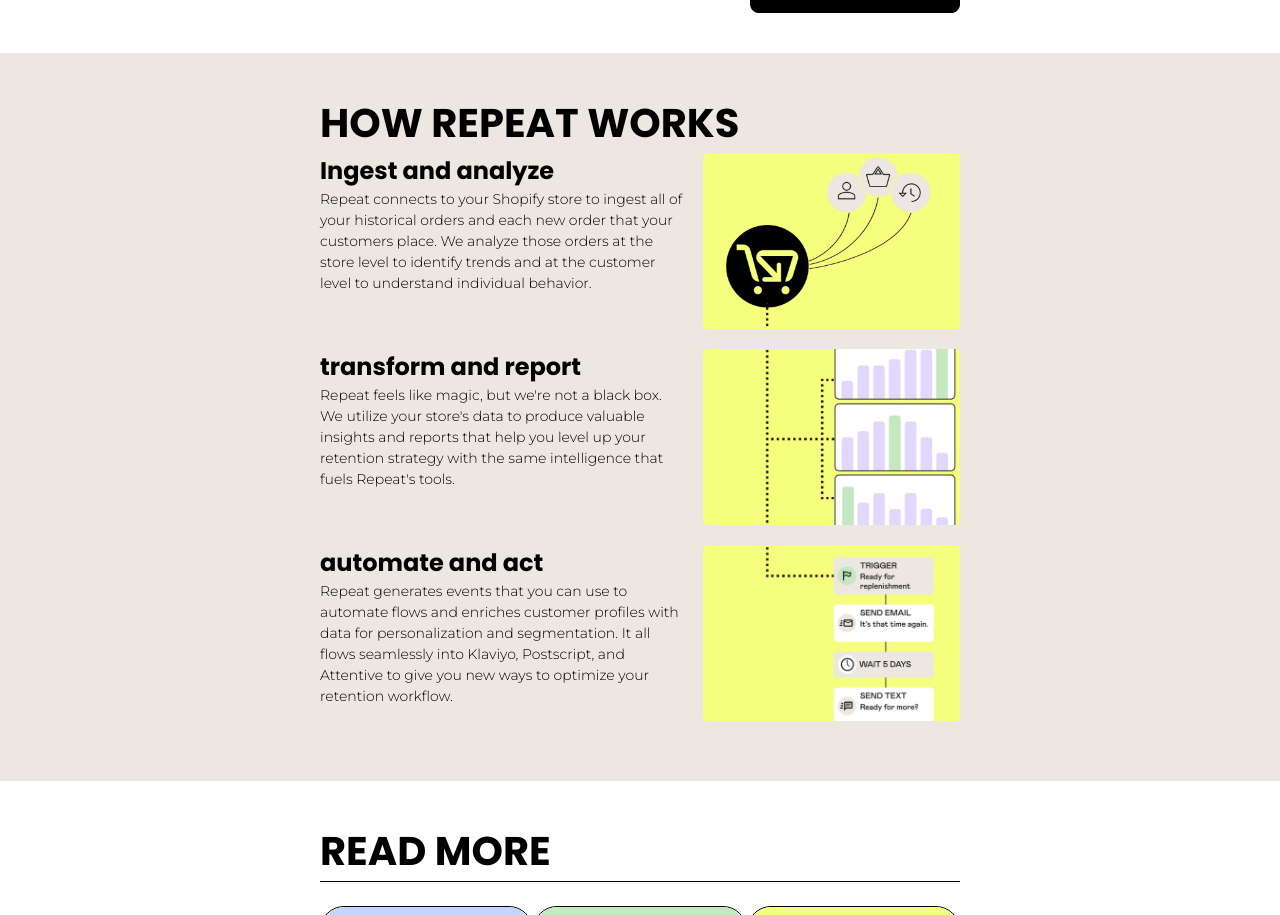
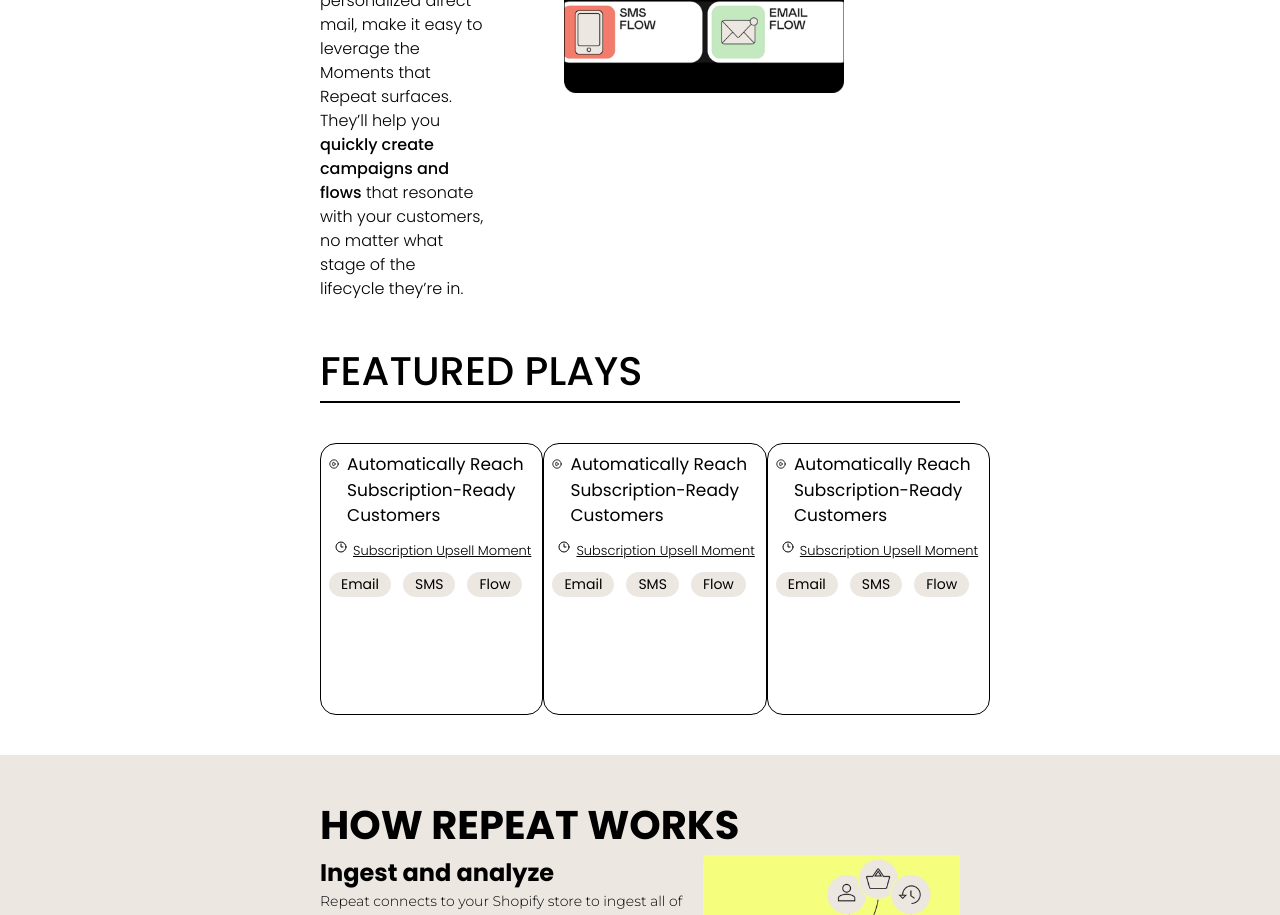
Before and after one commit to JEWOOLAFAVOUR/Get-Repeat, a React (Vite) app: page / in a window 1280 px wide. Shown: the part 2200-3115 px from the top of the page. Built offline with nearby package versions, Linux system fonts and the light colour scheme.

Commit message:
feat: enhance Activate component with featured plays and improved layout

```diff
--- a/src/components/Activate.tsx
+++ b/src/components/Activate.tsx
@@ -1,22 +1,90 @@
 import React from "react";
 import activate_1 from "../assets/images/activate_1.png";
+import { CirclePlay, Clock3 } from "lucide-react";
 
 const Activate: React.FC = () => {
+  const featuredData = [
+    {
+      id: 1,
+      title: "Automatically Reach Subscription-Ready Customers",
+      type: "Subscription Upsell Moment",
+      sendType: ["Email", "SMS", "Flow"],
+      description:
+        "Identify and connect with customers on the verge of placing a subscription order via email or sms",
+    },
+    {
+      id: 2,
+      title: "Automatically Reach Subscription-Ready Customers",
+      type: "Subscription Upsell Moment",
+      sendType: ["Email", "SMS", "Flow"],
+      description:
+        "Identify and connect with customers on the verge of placing a subscription order via email or sms",
+    },
+    {
+      id: 3,
+      title: "Automatically Reach Subscription-Ready Customers",
+      type: "Subscription Upsell Moment",
+      sendType: ["Email", "SMS", "Flow"],
+      description:
+        "Identify and connect with customers on the verge of placing a subscription order via email or sms",
+    },
+  ];
   return (
     <div className="bg-white py-10 px-80">
       <h1 className="uppercase text-[40px] font-bold">
         Activate Moments With Plays
       </h1>
-      <div className="flex">
-        <p className="text-[16px] font-light">
-          The key to simplifying your work without sacrificing performance:
+      <div className="flex mr-30">
+        <p className="text-[16px] font-light mr-20">
+          <span className="font-medium">
+            The key to simplifying your work without sacrificing performance:
+          </span>
           ready-made Plays, like Moment-specific flows, dynamic email banners,
           and personalized direct mail, make it easy to leverage the Moments
-          that Repeat surfaces. They’ll help you quickly create campaigns and
-          flows that resonate with your customers, no matter what stage of the
+          that Repeat surfaces. They’ll help you{" "}
+          <span className="font-medium">
+            quickly create campaigns and flows
+          </span>{" "}
+          that resonate with your customers, no matter what stage of the
           lifecycle they’re in.
         </p>
-        <img src={activate_1} alt="activate_logo" className="h-60 w-full" />
+        <img src={activate_1} alt="activate_logo" className="h-80 w-full" />
+      </div>
+
+      {/* featured plays */}
+      <div className="mt-10">
+        <h1 className="text-[40px] font-medium uppercase">Featured Plays</h1>
+        <div className="h-px border" />
+        <div className="flex justify-between mt-10">
+          {featuredData.map((data) => {
+            return (
+              <div key={data.id} className="h-68 w-68 border rounded-2xl p-2">
+                <div className="flex">
+                  <CirclePlay className="h-6" />
+                  <p className="text-[17px] ml-2">{data.title}</p>
+                </div>
+                <div className="flex mt-3">
+                  <Clock3 className="h-3" />
+                  <p className="text-[13px] font-light text-black underline ">
+                    {data.type}
+                  </p>
+                </div>
+                <div className="flex mt-3">
+                  {data.sendType.map((item) => {
+                    return (
+                      <div
+                        key={item}
+                        className="px-3 py-0.5 bg-pale mr-3 rounded-2xl"
+                      >
+                        <p className="text-[14px] ">{item}</p>
+                      </div>
+                    );
+                  })}
+                </div>
+              </div>
+            );
+          })}
+        </div>
       </div>
     </div>
   );
```
